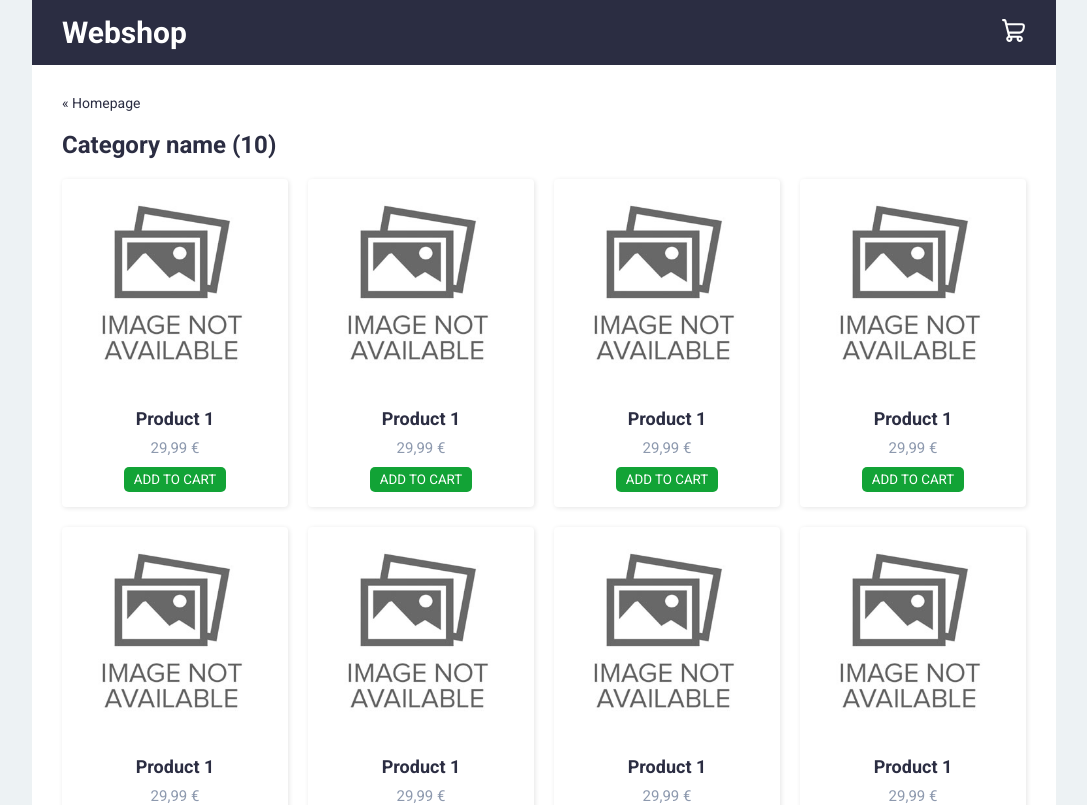
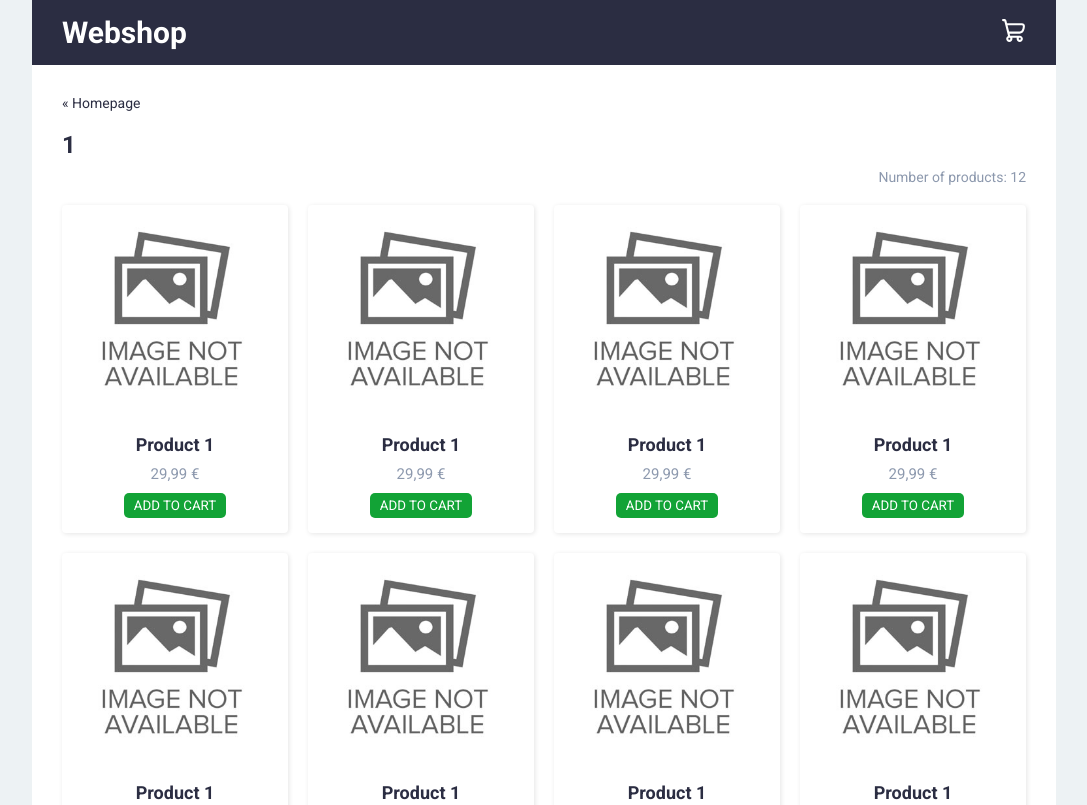
Before and after one commit to A-Cdeveloper/code-challenge-25-04-25, a Next.js app: page /categories/1 in a window 1280 px wide. Shown: the top 805 px of the page, without its empty margins (96-1183 px from the left). Built offline with nearby package versions, Linux system fonts and the light colour scheme.

Commit message:
move product count to  CatProductsList component

```diff
--- a/app/(pages)/categories/[catName]/page.tsx
+++ b/app/(pages)/categories/[catName]/page.tsx
@@ -1,12 +1,17 @@
 import GoBack from "@/app/components/ui/GoBack";
 import CatProductsList from "@/app/features/products/CatProductsList";
+import { formatCategoryName } from "@/app/lib/utils";
 import React from "react";
 
-const SigleCategoryPage = async () => {
+type Params = Promise<{ catName: string }>;
+
+const SigleCategoryPage = async ({ params }: { params: Params }) => {
+  const { catName } = await params;
+
   return (
     <>
       <GoBack />
-      <h2>Category name (10)</h2>
+      <h2>{formatCategoryName(catName)}</h2>
       <CatProductsList />
     </>
   );
--- a/app/features/products/CatProductsList.module.css
+++ b/app/features/products/CatProductsList.module.css
@@ -5,3 +5,10 @@
   gap: 20px;
   margin-top: 20px;
 }
+
+.products-count {
+  font-size: 1.4rem;
+  color: var(--secondary-color);
+  margin-bottom: 10px;
+  text-align: right;
+}
--- a/app/features/products/CatProductsList.tsx
+++ b/app/features/products/CatProductsList.tsx
@@ -10,6 +10,8 @@ No products found in this category.
 
 const CatProductsList = () => {
   return (
+    <>
+      <p className={styles[`products-count`]}>Number of products: 12</p>
       <section className={styles[`product-grid`]}>
         <CatProduct />
         <CatProduct />
@@ -22,6 +24,7 @@ const CatProductsList = () => {
 
         <CatProduct />
       </section>
+    </>
   );
 };
 
```
Lines whose indentation alone changed are shown as unchanged.
